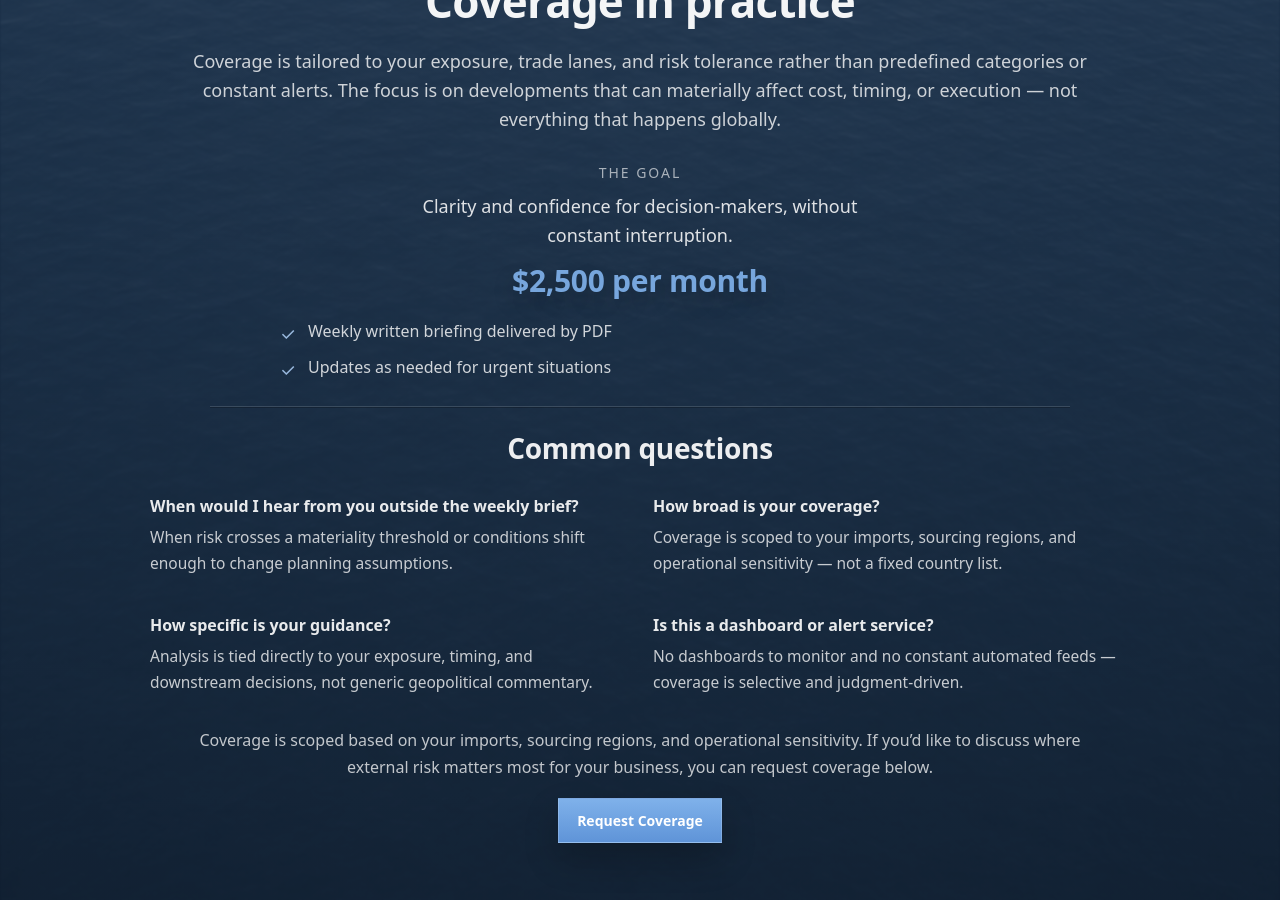
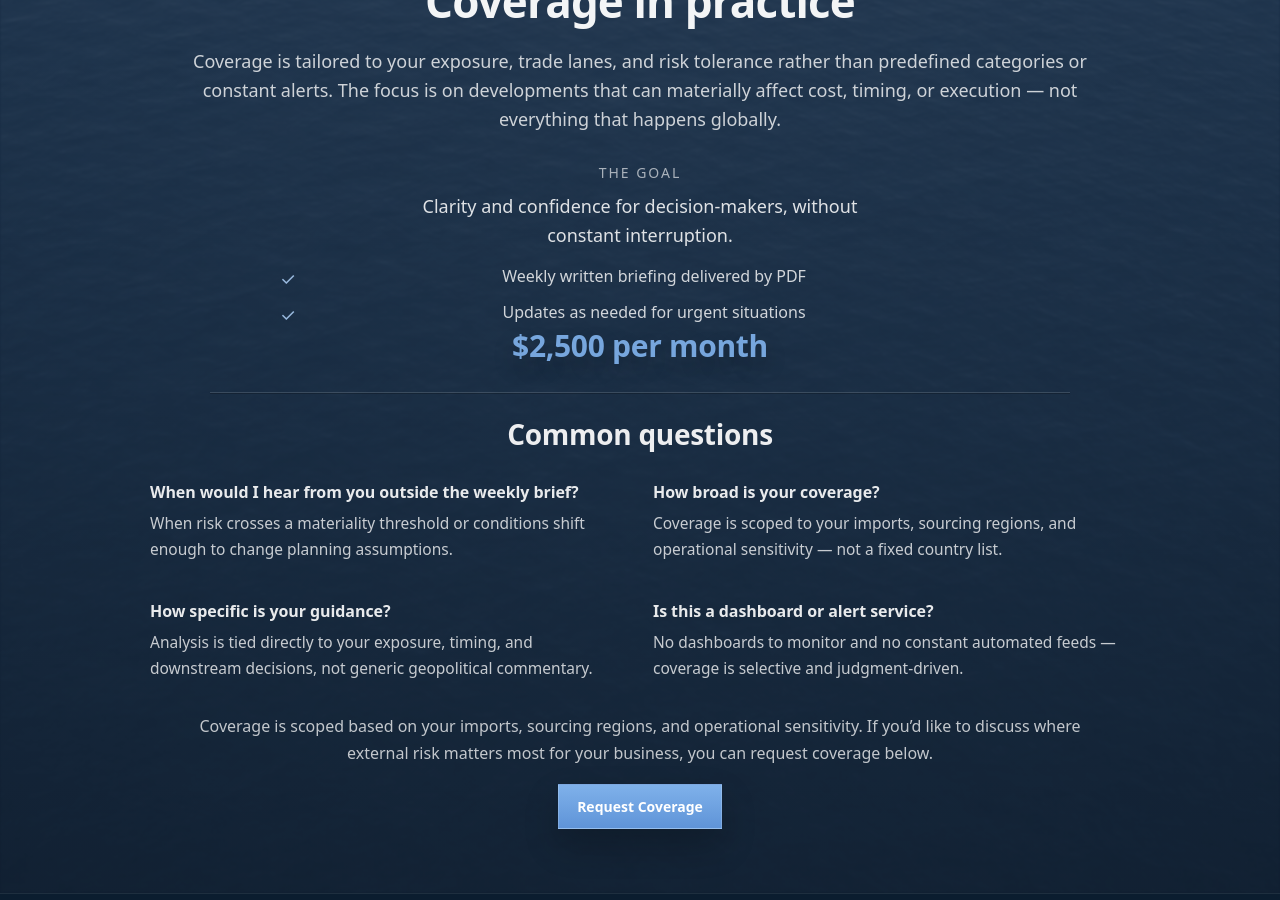
Before and after one commit to importrisk/import-risk-intelligence-site, a Jekyll site: the page built from method.html, in a window 1280 px wide and 900 px high, scrolled down 911 px. Built offline with Jekyll 4.4.1, drawn with Linux system fonts in a browser that asks for light colours.

Commit message:
Update method.html

```diff
--- a/method.html
+++ b/method.html
@@ -214,14 +214,15 @@ css: /method.css?v=99
       <p class="mp-goal-text">
         Clarity and confidence for decision-makers, without constant interruption.
       </p>
-      <p class="mp-goal-price">$2,500 per month</p>
-    </div>
+
 
     <!-- DELIVERY (separate thought) -->
     <ul class="mp-includes" aria-label="Delivery cadence">
       <li>Weekly written briefing delivered by PDF</li>
       <li>Updates as needed for urgent situations</li>
     </ul>
+        <p class="mp-goal-price">$2,500 per month</p>
+    </div>
 
     <div class="mp-divider" aria-hidden="true"></div>
 
```
